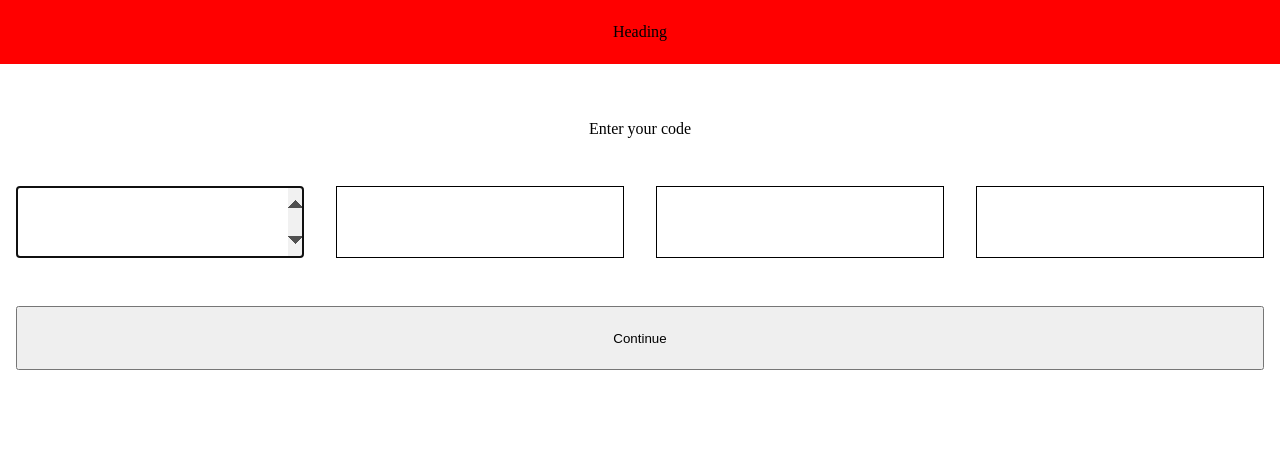
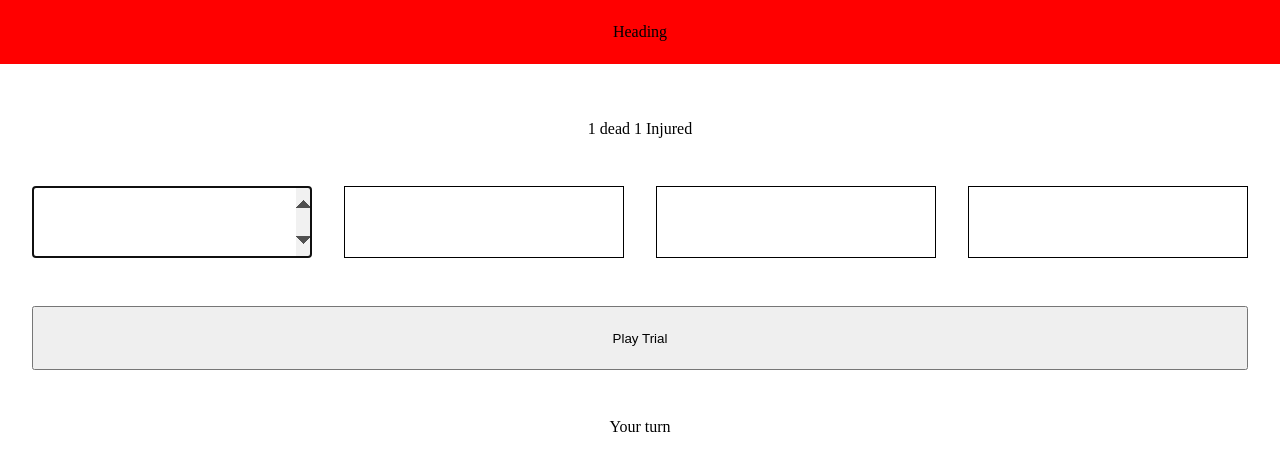
Before and after one commit to yungwarlock/one-dead, a React (Vite) app: page / in a window 1280 px wide. Shown: the top 470 px of the page. Built offline with nearby package versions, Linux system fonts and the light colour scheme.

Commit message:
Update UI

```diff
--- a/src/App.tsx
+++ b/src/App.tsx
@@ -1,6 +1,7 @@
 import React, {useEffect, useState} from "react";
 
 import {GameState} from "./types";
+import Started from "./fragments/Started";
 import NewGame from "./fragments/NewGame";
 import SetupGame from "./fragments/SetupGame";
 import {useGameState} from "./services/gameState";
@@ -11,7 +12,7 @@ import "./App.css";
 const App = (): JSX.Element => {
   const gameStateService = useGameState();
 
-  const [state, setState] = React.useState<GameState>(GameState.setupGame);
+  const [state, setState] = React.useState<GameState>(GameState.started);
 
   // useEffect(() => {
   //   const l = gameStateService.watch(() => {
@@ -33,6 +34,7 @@ const App = (): JSX.Element => {
 
       <div className="fragments-container">
         {state == GameState.newGame && <NewGame />}
+        {state == GameState.started && <Started />}
         {state == GameState.setupGame && <SetupGame />}
         {state == GameState.waitingForReady && <WaitingForOpponent />}
       </div>
--- a/src/fragments/Started.tsx
+++ b/src/fragments/Started.tsx
@@ -11,15 +11,20 @@ const Started = (): JSX.Element => {
 
 
   return (
-    <div>
-      <div id="result">1 dead 1 Injured</div>
+    <div id="main-game" className="component">
+
+      <div id="result" className="heading-text">
+        1 dead 1 Injured
+      </div>
 
       <div>
         <CodeInputField onChange={(val) => setCurrentCode(val)} />
       </div>
 
-      <div>
+      <button className="large">Play Trial</button>
 
+      <div className="heading-text">
+        Your turn
       </div>
     </div>
   );
--- a/src/fragments/styles.css
+++ b/src/fragments/styles.css
@@ -8,6 +8,11 @@
   justify-content: center;
 }
 
+#main-game {
+  margin-top: 3rem;
+  justify-content: start;
+}
+
 .component {
   display: flex;
   flex-direction: column;
@@ -15,8 +20,8 @@
 
   width: 100%;
 
-  padding-left: 1rem;
-  padding-right: 1rem;
+  padding-left: 2rem;
+  padding-right: 2rem;
 
   gap: var(--gap);
 }
```
